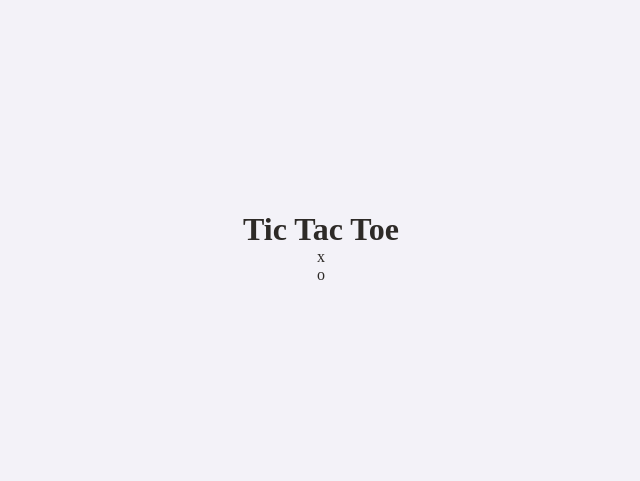
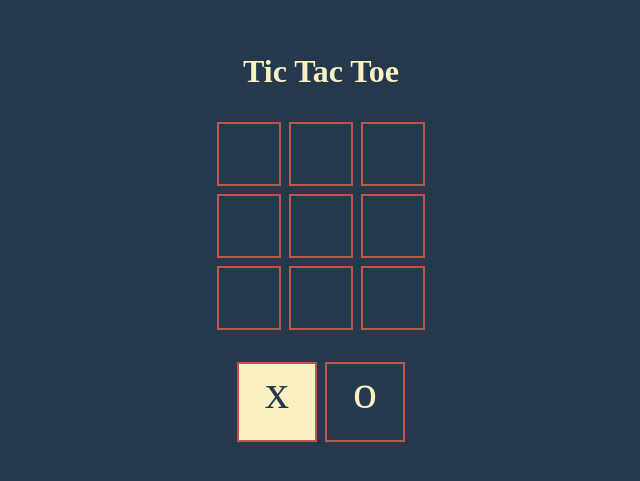
Before and after one commit to TrejoLuis/tic-tac-toe, a React (Vite) app: page / in a window 1280 px wide. Shown: the part 153-634 px from the top of the page, without its empty margins (319-959 px from the left). Built offline with nearby package versions, Linux system fonts and the light colour scheme.

Commit message:
style: add temporal global style

```diff
--- a/src/index.css
+++ b/src/index.css
@@ -7,9 +7,9 @@
 }
 
 :root{
-  --clr-lt: #f3f2f8;
-  --clr-dk: #2d2a27;
-  --clr-main: #f82701;
+  --clr-lt: #fbf0c3;
+  --clr-dk: #24394c;
+  --clr-main: #c2534b;
 }
 body{
   height: 100vh;
@@ -17,6 +17,48 @@ body{
   flex-direction: column;
   align-items: center;
   justify-content: center;
+  background-color: var(--clr-dk);
+  color: var(--clr-lt);
+}
+
+#root {
+  text-align: center;
+  display: flex;
+  flex-direction: column;
+  gap: 2rem;
+}
+
+.game-board{
+  display: grid;
+  grid-template-columns: repeat(3, 1fr);
+  gap: 0.5rem;
+}
+
+.cell{
+  border: 2px solid var(--clr-main);
+  min-width: 4rem;
+  min-height: 4rem;
+  font-size: 2rem;
+}
+
+.turns-container{
+  display: flex;
+  justify-content: center;
+  gap: 0.5rem;
+}
+
+.turn-box{
+  border: 2px solid var(--clr-main);
+  font-size: 3rem;
+  width: 5rem;
+  height: 5rem;
+}
+.turn-box.selected{
   background-color: var(--clr-lt);
   color: var(--clr-dk);
 }
+
+.match-result{
+  background-color: var(--clr-lt);
+  color: var(--clr-dk);
+}
```
